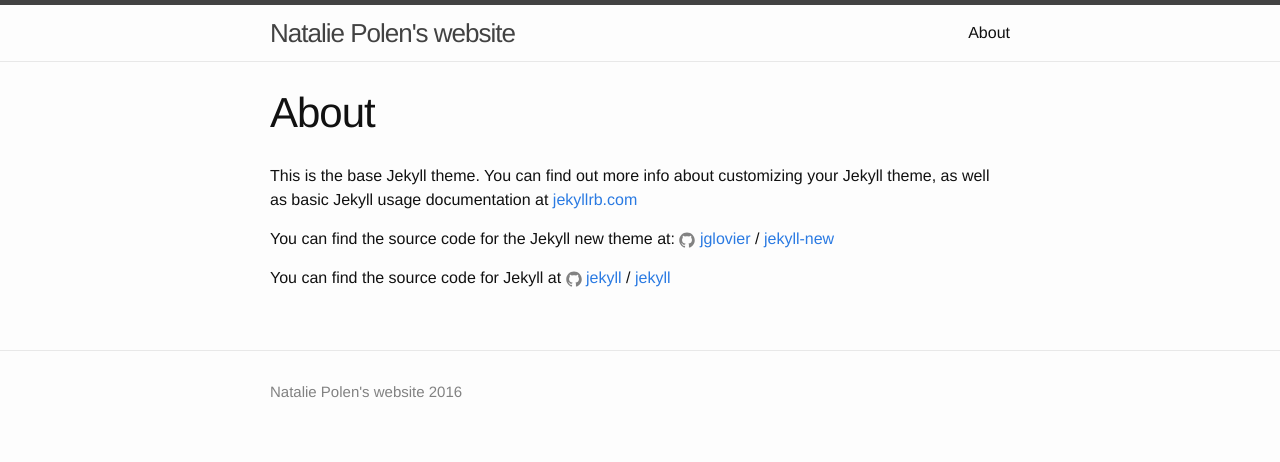
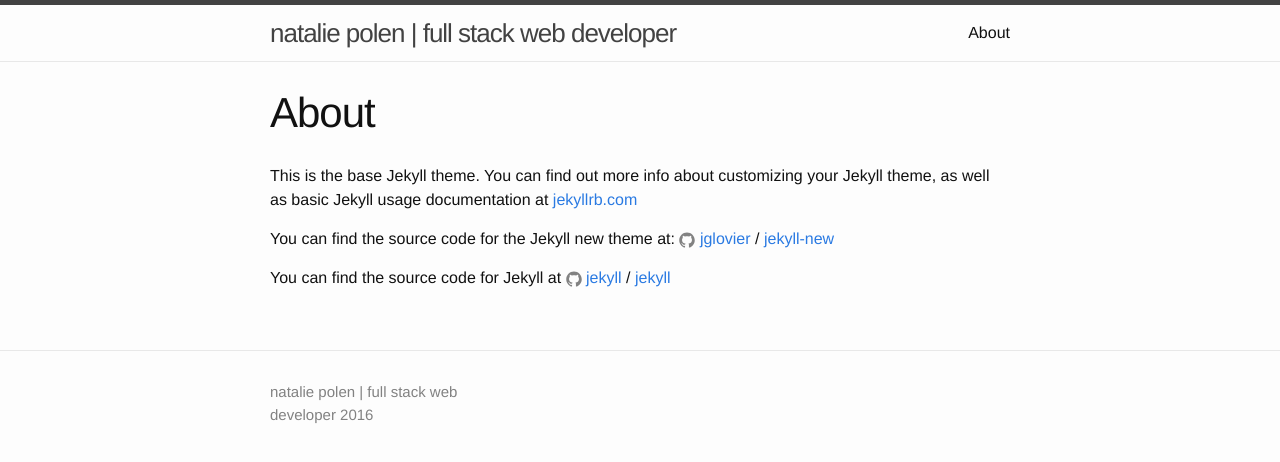
Before and after one commit to nataliecodes/www.nataliepolen.com, a Jekyll site: the page built from about.md, in a window 1280 px wide. Shown: the top 462 px of the page. Built offline with Jekyll 4.4.1, drawn with Linux system fonts in a browser that asks for light colours.

Commit message:
change site title

```diff
--- a/_config.yml
+++ b/_config.yml
@@ -6,7 +6,7 @@
 # 'jekyll serve'. If you change this file, please restart the server process.
 
 # Site settings
-title: Natalie Polen's website
+title: natalie polen | full stack web developer
 email: nataliepolen@gmail.com
 description: > # this means to ignore newlines until "baseurl:"
   Natalie Polen is a full stack web developer based in NYC.
```
